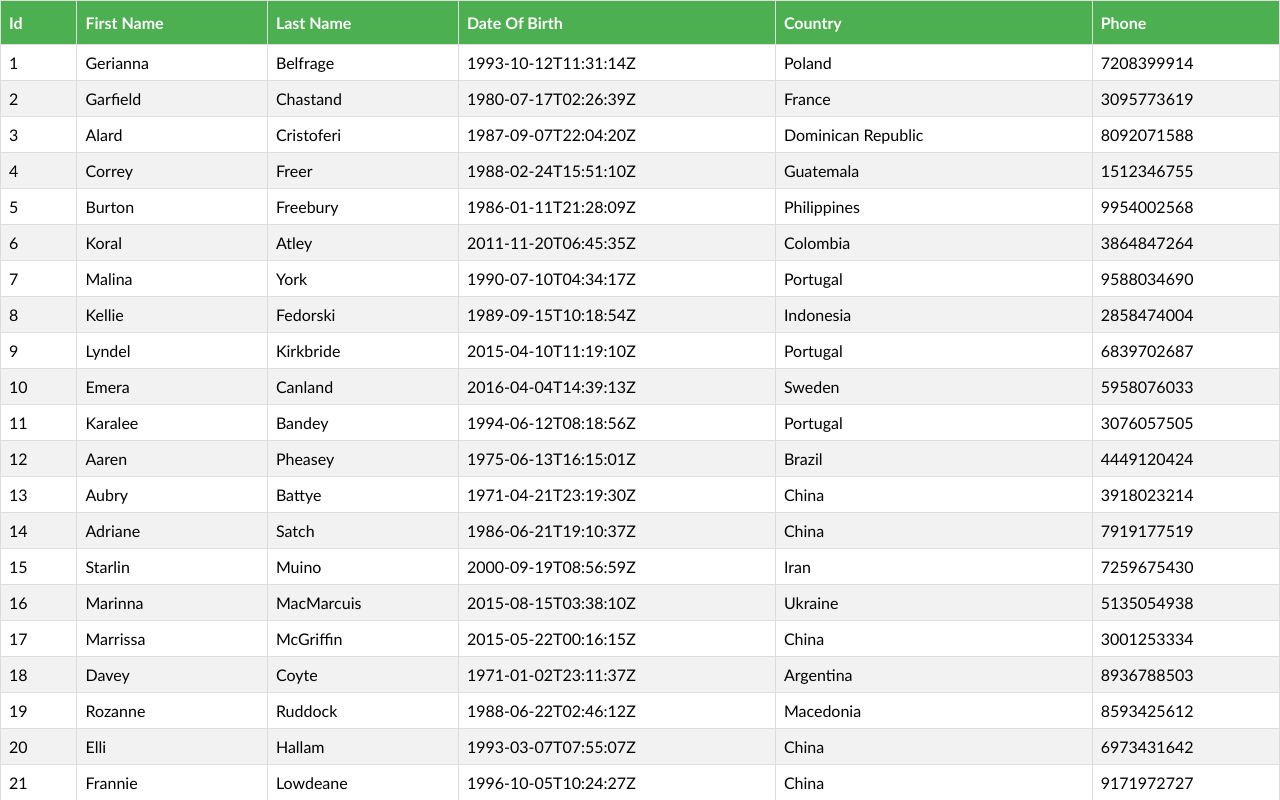
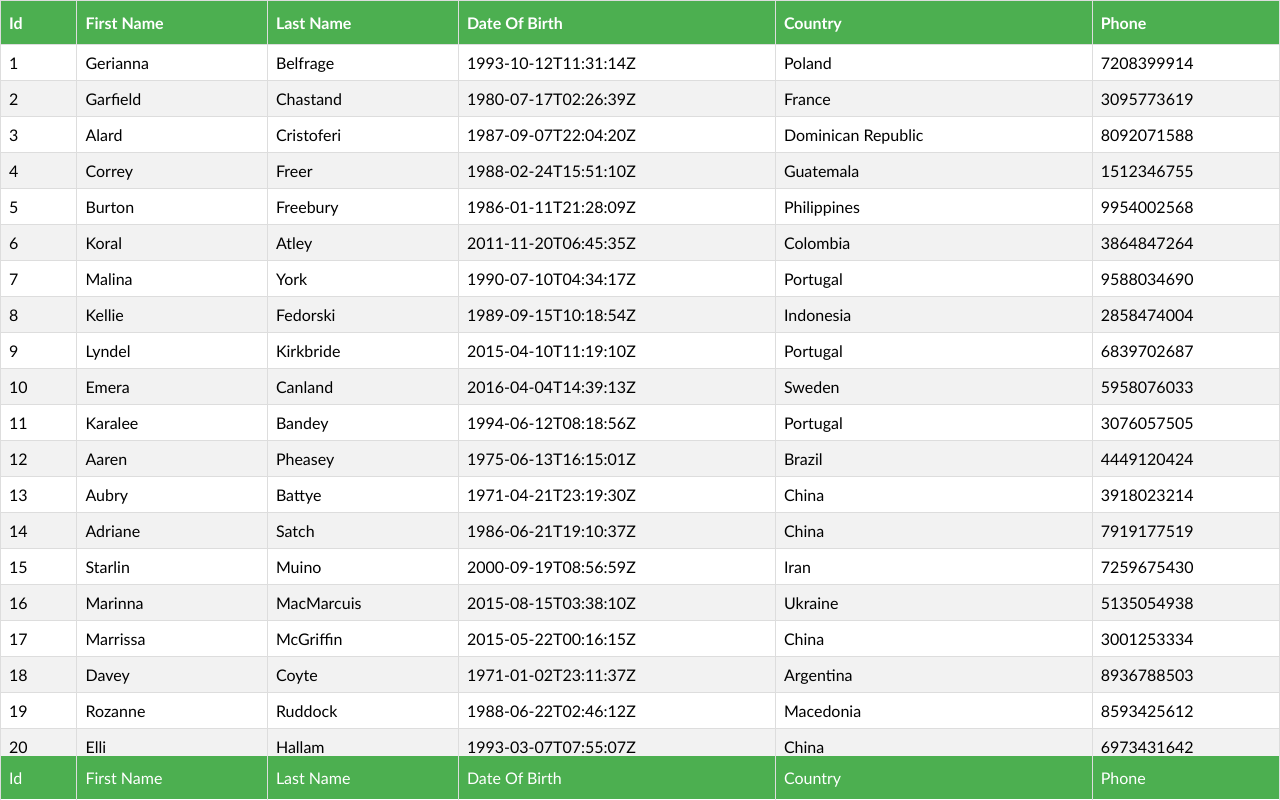
Before and after one commit to sanjevscet/recat-table-demo, a React (Create React App) app: page / in a window 1280 px wide. Shown: the top 800 px of the page. Built offline with nearby package versions, Linux system fonts and the light colour scheme.

Commit message:
Table footer added

```diff
--- a/src/components/BasicTable.js
+++ b/src/components/BasicTable.js
@@ -13,7 +13,7 @@ export default function BasicTable() {
 
     const tableInstance = useTable({ columns, data });
 
-    const { getTableBodyProps, getTableProps, headerGroups, rows, prepareRow } = tableInstance;
+    const { getTableBodyProps, getTableProps, headerGroups, rows, prepareRow, footerGroups } = tableInstance;
 
     return (
         <table {...getTableProps()}>
@@ -37,16 +37,33 @@ export default function BasicTable() {
             <tbody {...getTableBodyProps()}>
                 {rows.map((row => {
                     prepareRow(row)
-                    return(
+                    return (
                         <tr {...row.getRowProps()}>
                             {row.cells.map(cell => {
                                 return <td {...cell.getCellProps()}>{cell.render('Cell')}</td>
                             })}
-                            </tr>
+                        </tr>
                     )
                 }))}
 
             </tbody>
+
+            <tfoot>
+                {
+                    footerGroups.map(footerGroup => (
+                        <tr {...footerGroup.getFooterGroupProps()}>
+                            {
+                                footerGroup.headers.map(column => (
+                                    <td {...column.getFooterProps}>
+                                        {column.render('Footer')}
+                                    </td>
+                                ))
+                            }
+                        </tr>
+                    ))
+                }
+            </tfoot>
+
         </table>
     )
 }
--- a/src/components/columns.js
+++ b/src/components/columns.js
@@ -1,32 +1,33 @@
 export const COLUMNS = [{
         Header: 'Id',
+        Footer: 'Id',
         accessor: 'id'
     },
     {
         Header: 'First Name',
+        Footer: 'First Name',
         accessor: 'first_name'
     },
     {
         Header: 'Last Name',
+        Footer: 'Last Name',
         accessor: 'last_name'
     },
-    // {
-    //     Header: 'Email',
-    //     accessor: 'email'
-    // },
-
     {
         Header: 'Date Of Birth',
+        Footer: 'Date Of Birth',
         accessor: 'date_of_birth'
 
     },
     {
         Header: 'Country',
+        Footer: 'Country',
         accessor: 'country'
 
     },
     {
         Header: 'Phone',
+        Footer: 'Phone',
         accessor: 'phone'
 
     }
--- a/src/components/table.css
+++ b/src/components/table.css
@@ -18,10 +18,20 @@ table tr:hover {
     background-color: #ddd;
 }
 
-table th {
+table th,
+tfoot td {
     padding-top: 12px;
     padding-bottom: 12px;
     text-align: left;
     background-color: #4CAF50;
     color: white;
 }
+
+tfoot {
+    position: sticky;
+    bottom: 0;
+}
+
+tfoot td {
+    border: 1px solid #ddd;
+}
```
